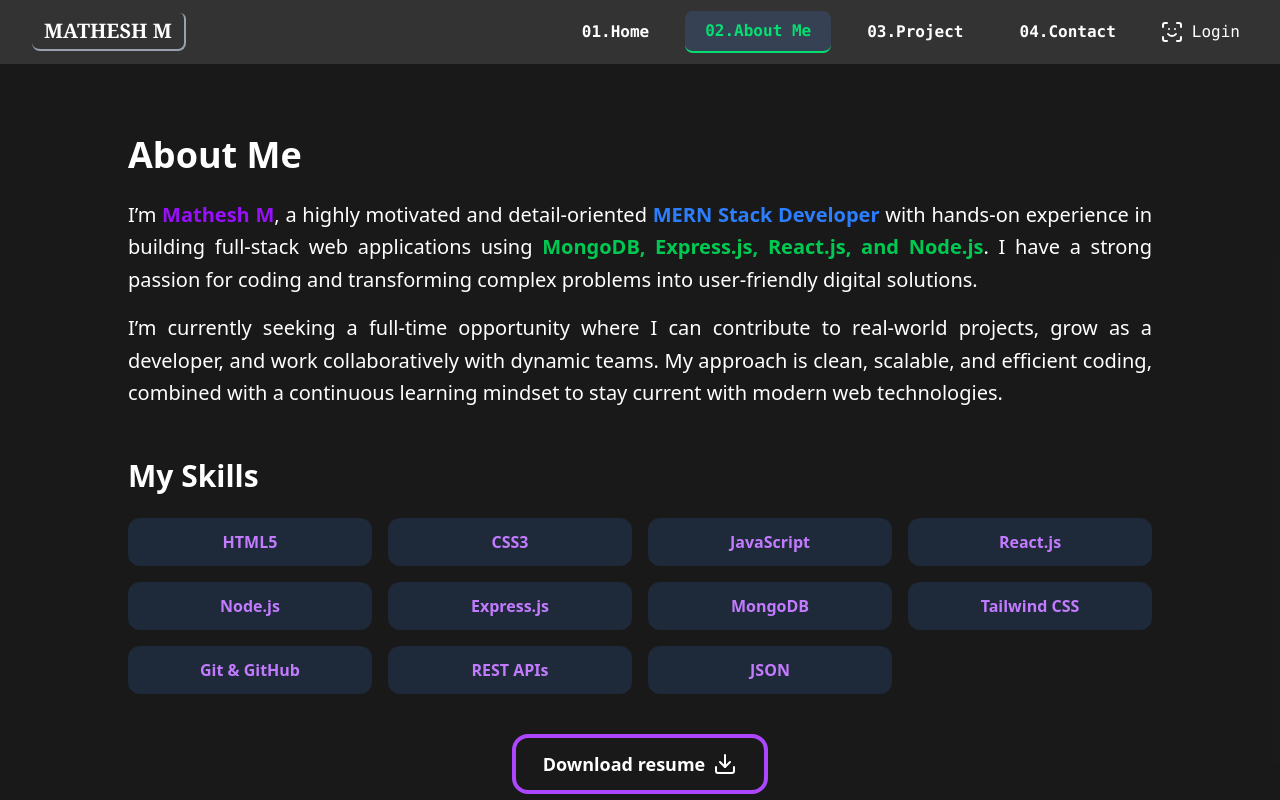
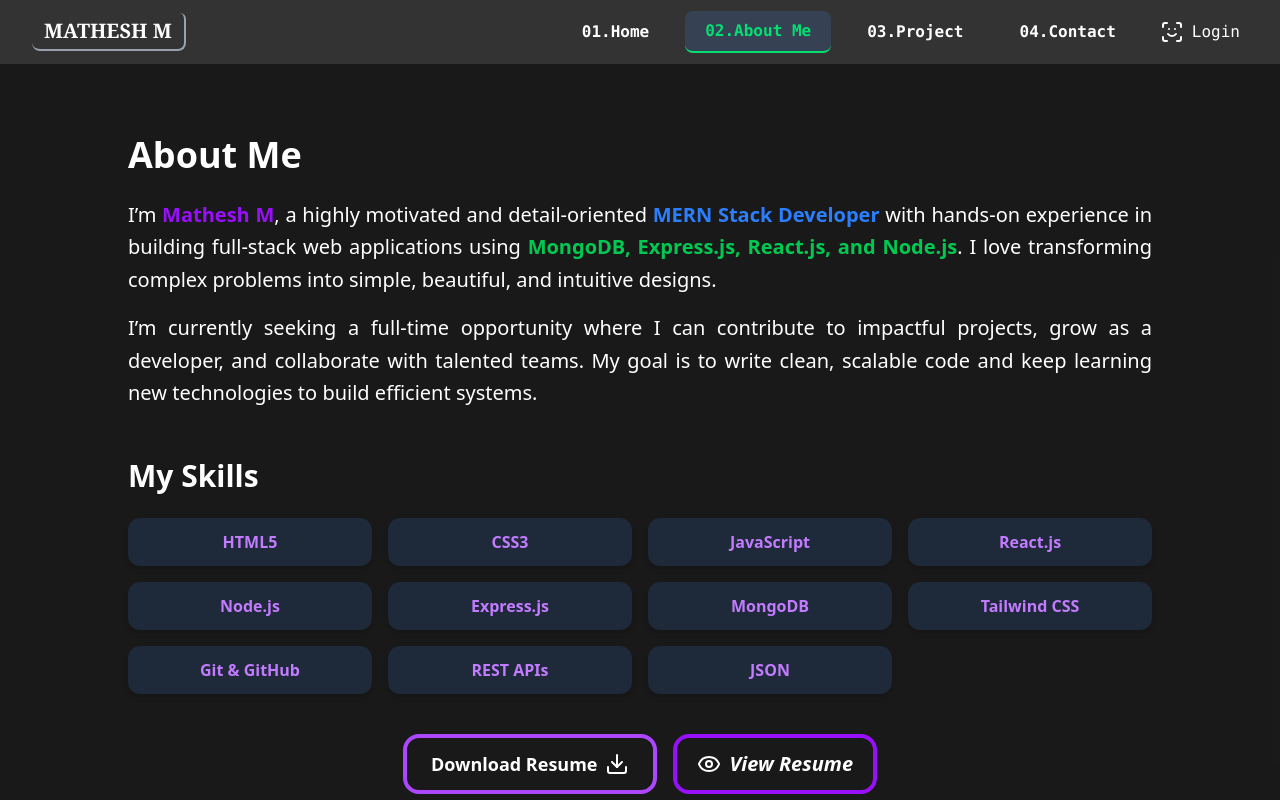
Before and after one commit to Mathesh-299/Portfolio, a React (Vite) app in the folder Portclient/: page /about in a window 1280 px wide. Shown: the top 800 px of the page. Built offline with nearby package versions, Linux system fonts and the light colour scheme.

Commit message:
enhance the about

```diff
--- a/Portclient/src/Components/About.jsx
+++ b/Portclient/src/Components/About.jsx
@@ -1,4 +1,4 @@
-import { Download, Github, Link, Terminal } from 'lucide-react';
+import { Download, Eye, Github, Link, Terminal } from 'lucide-react';
 import { useEffect, useState } from "react";
 
 const About = () => {
@@ -9,12 +9,11 @@ const About = () => {
         return () => clearTimeout(timeout);
     }, []);
 
-    const textAnimation = `transition-transform duration-1000 ease-out ${animate ? "translate-x-0 opacity-100" : "-translate-x-20 opacity-0"
-        }`;
+    const textAnimation = `transition-all duration-1000 ease-out ${animate ? "translate-x-0 opacity-100" : "-translate-x-20 opacity-0"}`;
 
     const handleResumeDownload = () => {
         const link = document.createElement('a');
-        link.href = '/Resume with portfolio link.pdf';
+        link.href = '/Mathesh_Resume.pdf';
         link.download = 'Mathesh_Resume.pdf';
         document.body.appendChild(link);
         link.click();
@@ -26,9 +25,13 @@ const About = () => {
             <main className="min-h-screen bg-black/90 px-4 py-12 flex flex-col justify-center items-center">
                 <section className="max-w-5xl w-full text-white">
                     <h2 className={`text-3xl md:text-4xl font-extrabold text-start mb-6 ${textAnimation}`}>About Me</h2>
-                    <p className={`text-lg md:text-xl text-justify leading-relaxed ${textAnimation}`}>I’m <span className="text-purple-600 font-semibold">Mathesh M</span>, a highly motivated and detail-oriented <span className="text-blue-500 font-semibold">MERN Stack Developer</span> with hands-on experience in building full-stack web applications using <span className="text-green-500 font-semibold">MongoDB, Express.js, React.js, and Node.js</span>. I have a strong passion for coding and transforming complex problems into user-friendly digital solutions.</p>
+                    <p className={`text-lg md:text-xl text-justify leading-relaxed ${textAnimation}`}>
+                        I’m <span className="text-purple-600 font-semibold">Mathesh M</span>, a highly motivated and detail-oriented <span className="text-blue-500 font-semibold">MERN Stack Developer</span> with hands-on experience in building full-stack web applications using <span className="text-green-500 font-semibold">MongoDB, Express.js, React.js, and Node.js</span>. I love transforming complex problems into simple, beautiful, and intuitive designs.
+                    </p>
 
-                    <p className={`text-lg md:text-xl text-justify mt-4 leading-relaxed ${textAnimation}`}>I’m currently seeking a full-time opportunity where I can contribute to real-world projects, grow as a developer, and work collaboratively with dynamic teams. My approach is clean, scalable, and efficient coding, combined with a continuous learning mindset to stay current with modern web technologies.</p>
+                    <p className={`text-lg md:text-xl text-justify mt-4 leading-relaxed ${textAnimation}`}>
+                        I’m currently seeking a full-time opportunity where I can contribute to impactful projects, grow as a developer, and collaborate with talented teams. My goal is to write clean, scalable code and keep learning new technologies to build efficient systems.
+                    </p>
                 </section>
 
                 <section className={`max-w-5xl w-full mt-12 ${textAnimation}`}>
@@ -37,7 +40,7 @@ const About = () => {
                         {["HTML5", "CSS3", "JavaScript", "React.js", "Node.js", "Express.js", "MongoDB", "Tailwind CSS", "Git & GitHub", "REST APIs", "JSON"].map((skill, index) => (
                             <div
                                 key={index}
-                                className="bg-gray-800 text-purple-400 font-semibold rounded-xl p-3 text-center hover:bg-purple-100 hover:text-black transition"
+                                className="bg-gray-800 text-purple-400 font-semibold rounded-xl p-3 text-center transition transform hover:scale-105 hover:bg-purple-100 hover:text-black shadow-md"
                             >
                                 {skill}
                             </div>
@@ -45,31 +48,43 @@ const About = () => {
                     </div>
                 </section>
 
+                <div className="flex flex-col sm:flex-row gap-4 mt-10 items-center">
                     <button
                         onClick={handleResumeDownload}
                         type="button"
-                    className="flex flex-row px-4 py-3 mt-10 font-bold gap-2 text-lg text-white border-4 w-[16rem] rounded-2xl border-purple-500 justify-center items-center hover:border-white hover:bg-purple-500 hover:text-black transition"
+                        className="flex flex-row px-6 py-3 font-bold gap-2 text-lg text-white border-4 rounded-2xl border-purple-500 justify-center items-center hover:border-purple-500 hover:bg-white hover:text-black transition transform hover:scale-105"
                     >
-                    <span>Download resume</span>
+                        <span>Download Resume</span>
                         <Download />
                     </button>
+
+                    <a
+                        href="/Mathesh_Resume.pdf"
+                        target="_blank"
+                        rel="noopener noreferrer"
+                        className="italic text-xl flex flex-row gap-2 justify-center items-center  font-bold hover:text-purple-600 text-white transition hover:scale-105 border-4 px-5 py-3 border-purple-600 rounded-2xl hover:border-purple-500 hover:bg-white"
+                    >
+                        <Eye />
+                        View Resume
+                    </a>
+                </div>
             </main>
 
             <footer>
                 <div className='flex flex-row bg-black/80 justify-center items-center py-4 gap-6'>
                     <a href="https://github.com/Mathesh-299" target='_blank' rel="noopener noreferrer">
                         <abbr title='Github'>
-                            <Github className='text-gray-300 hover:text-purple-500' />
+                            <Github className='text-gray-300 hover:text-purple-500 transition-transform hover:scale-125' />
                         </abbr>
                     </a>
                     <a href="https://www.linkedin.com/in/matheshm29/" target='_blank' rel="noopener noreferrer">
                         <abbr title='LinkedIn'>
-                            <Link className="text-gray-300 hover:text-purple-500" />
+                            <Link className="text-gray-300 hover:text-purple-500 transition-transform hover:scale-125" />
                         </abbr>
                     </a>
                     <a href="https://leetcode.com/u/matheshm29/" target='_blank' rel="noopener noreferrer">
                         <abbr title='Leetcode'>
-                            <Terminal className='text-gray-300 hover:text-purple-500' />
+                            <Terminal className='text-gray-300 hover:text-purple-500 transition-transform hover:scale-125' />
                         </abbr>
                     </a>
                 </div>
```
Lines whose indentation alone changed are shown as unchanged.
